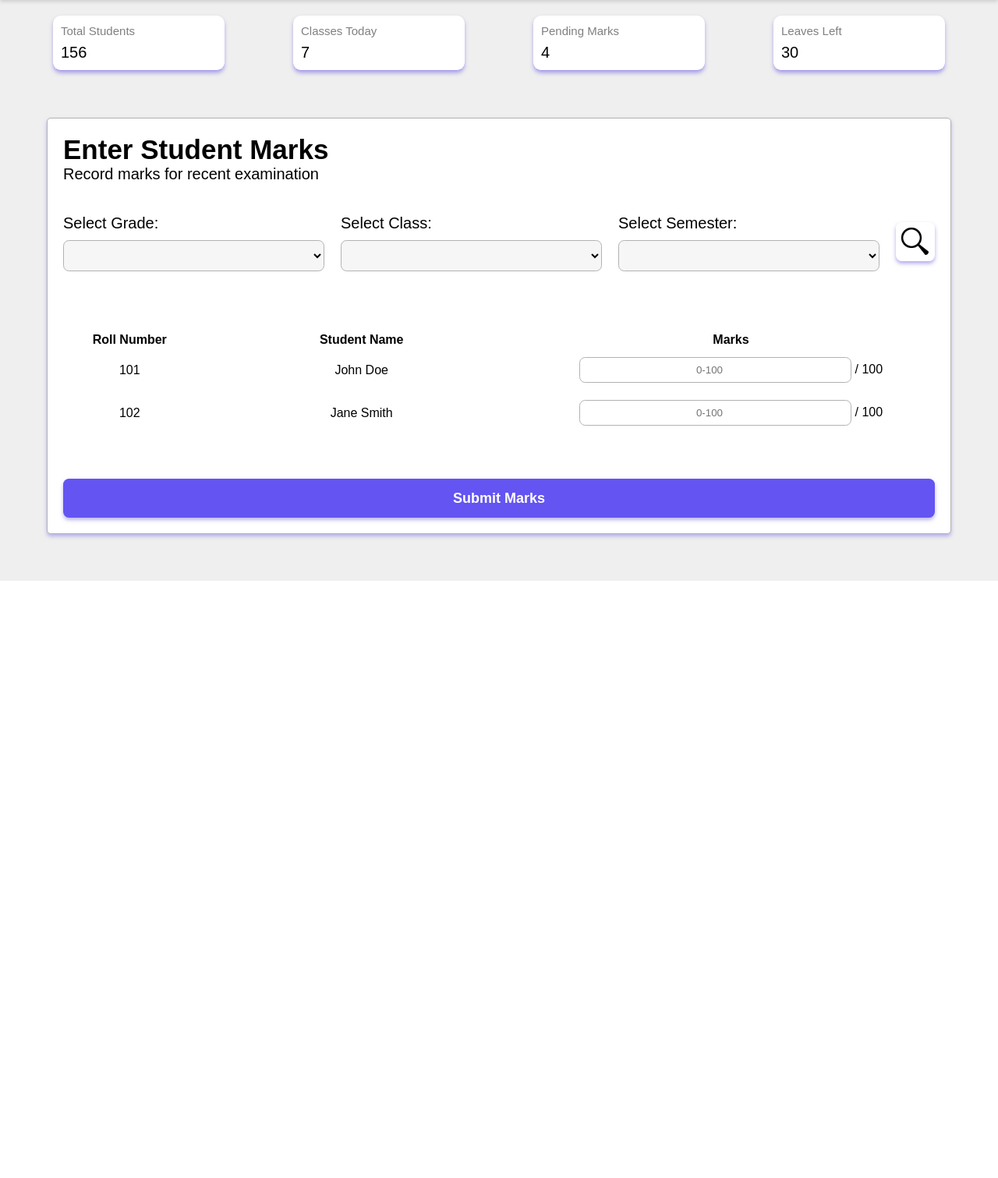
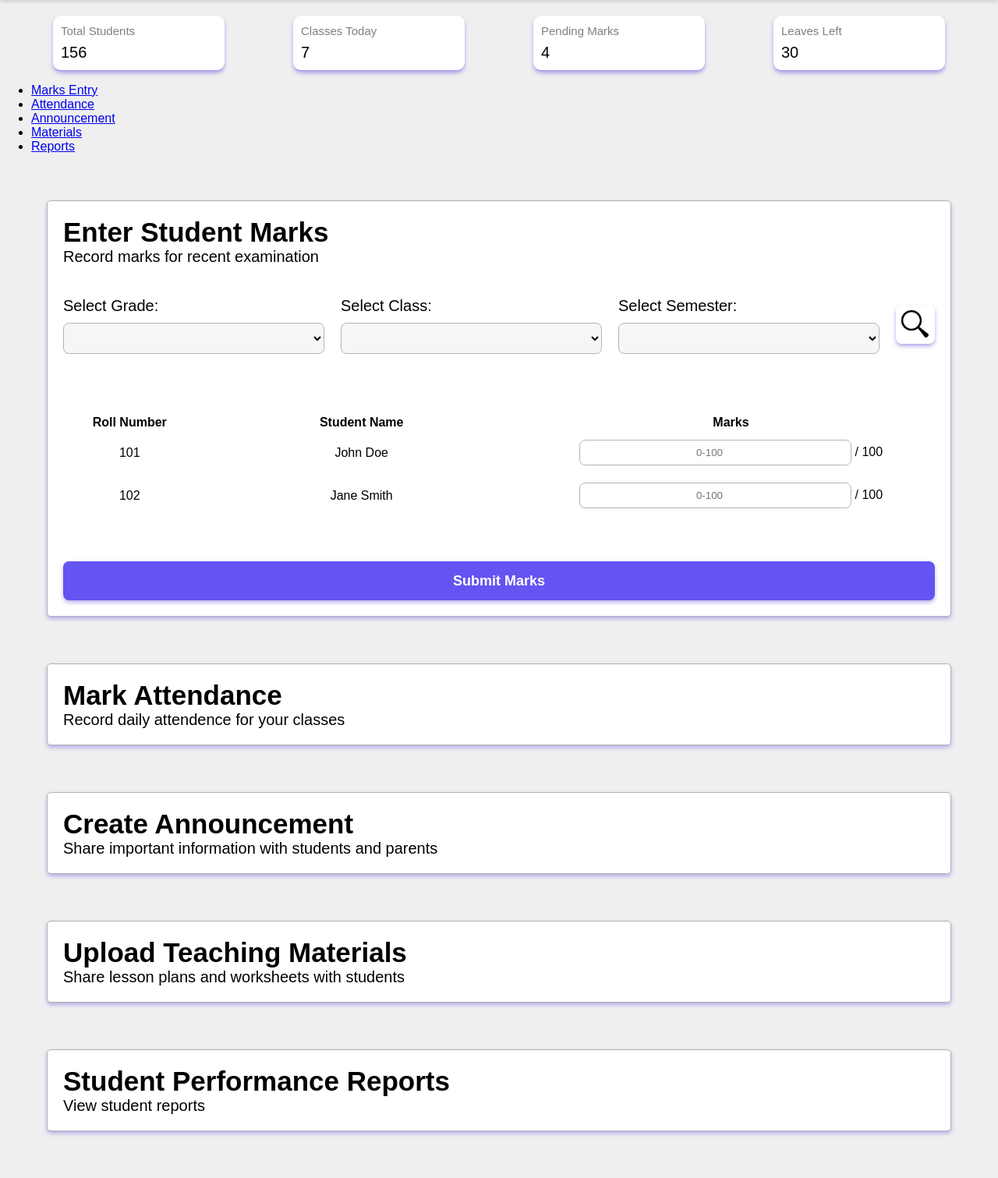
Before and after one commit to senirudevidu/Project-IskolE, a PHP site: page /app/Views/Teacher/teacherDashboard.php in a window 1280 px wide. Shown: the part 71-1582 px from the top of the page at 78% size. Before the commit the page ends 816 px from the top, so only its background shows below. Run offline with PHP 8.4, Linux system fonts and the light colour scheme.

Commit message:
Headers created for all nav sections & navbar items listed

```diff
--- a/app/Views/Teacher/teacherDashboard.php
+++ b/app/Views/Teacher/teacherDashboard.php
@@ -10,7 +10,16 @@
 <body>
     <?php include $_SERVER['DOCUMENT_ROOT'] . "/projectIskole/app/Views/layouts/sumTab.php"; ?>
 
-
+    <!--NavBar-->
+    <nav class="teacher-navbar">
+        <ul class="nav-links">
+            <li class="nav-item"><a href="#marks-entry" class="nav-link">Marks Entry</a></li>
+            <li class="nav-item"><a href="#attendance-entry" class="nav-link">Attendance</a></li>
+            <li class="nav-item"><a href="#announcement-entry" class="nav-link">Announcement</a></li>
+            <li class="nav-item"><a href="#material-entry" class="nav-link">Materials</a></li>
+            <li class="nav-item"><a href="#reports-entry" class="nav-link">Reports</a></li>
+        </ul>
+    </nav>
     <!--Nav1 : Marks Entry-->
     <section class="marks-entry">
 
@@ -97,5 +106,48 @@
 
     </section>
 
+
+    <!--Nav2 : Attendance-->
+    <section class="attendance-entry">
+
+        <div class="heading">
+            <h1 class="first-heading">Mark Attendance</h1>
+            <p class="first-description">Record daily attendence for your classes</p>
+        </div>
+
+    </section>
+
+    <!--Nav3 : Announcement-->
+    <section class="announcement-entry">
+
+        <div class="heading">
+            <h1 class="first-heading">Create Announcement</h1>
+            <p class="first-description">Share important information with students and parents</p>
+        </div>
+
+    </section>
+
+
+    <!--Nav4 : Materials-->
+    <section class="material-entry">
+
+        <div class="heading">
+            <h1 class="first-heading">Upload Teaching Materials</h1>
+            <p class="first-description">Share lesson plans and worksheets with students</p>
+        </div>
+
+    </section>
+
+
+    <!--Nav5 : Reports-->
+    <section class="reports-entry">
+
+        <div class="heading">
+            <h1 class="first-heading">Student Performance Reports</h1>
+            <p class="first-description">View student reports</p>
+        </div>
+
+    </section>
+
 </body>
 </html>
```
